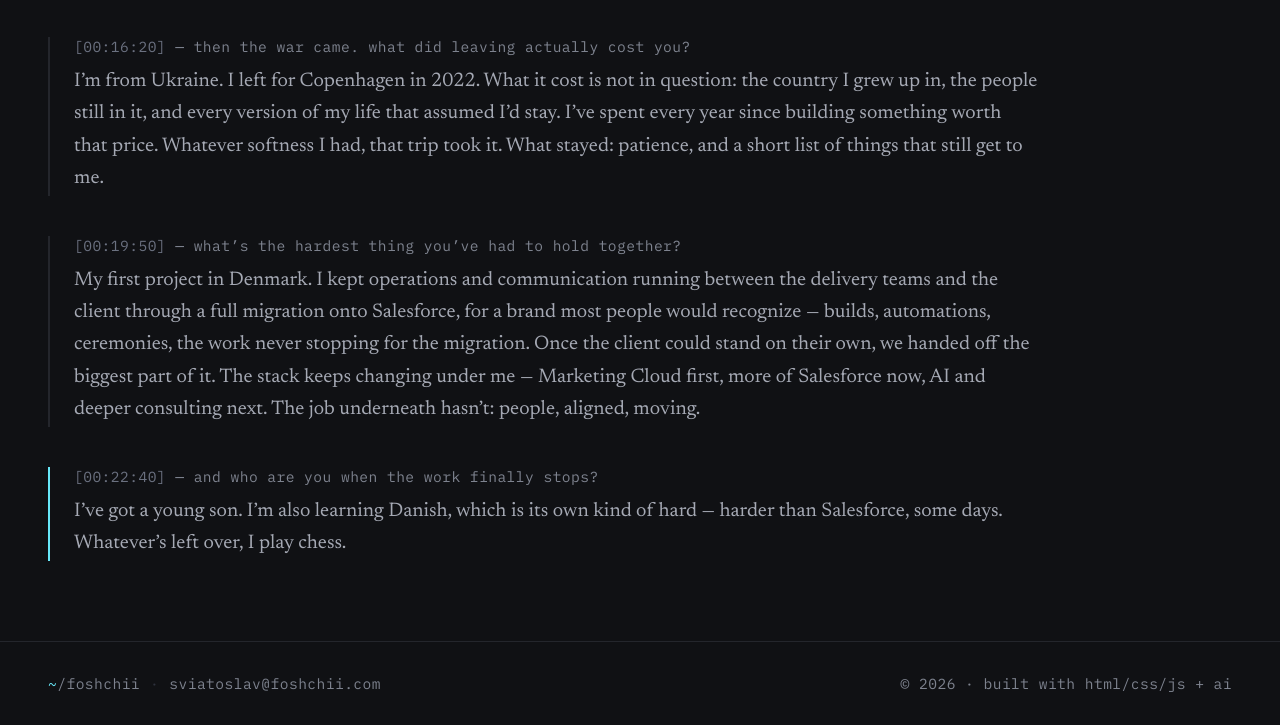
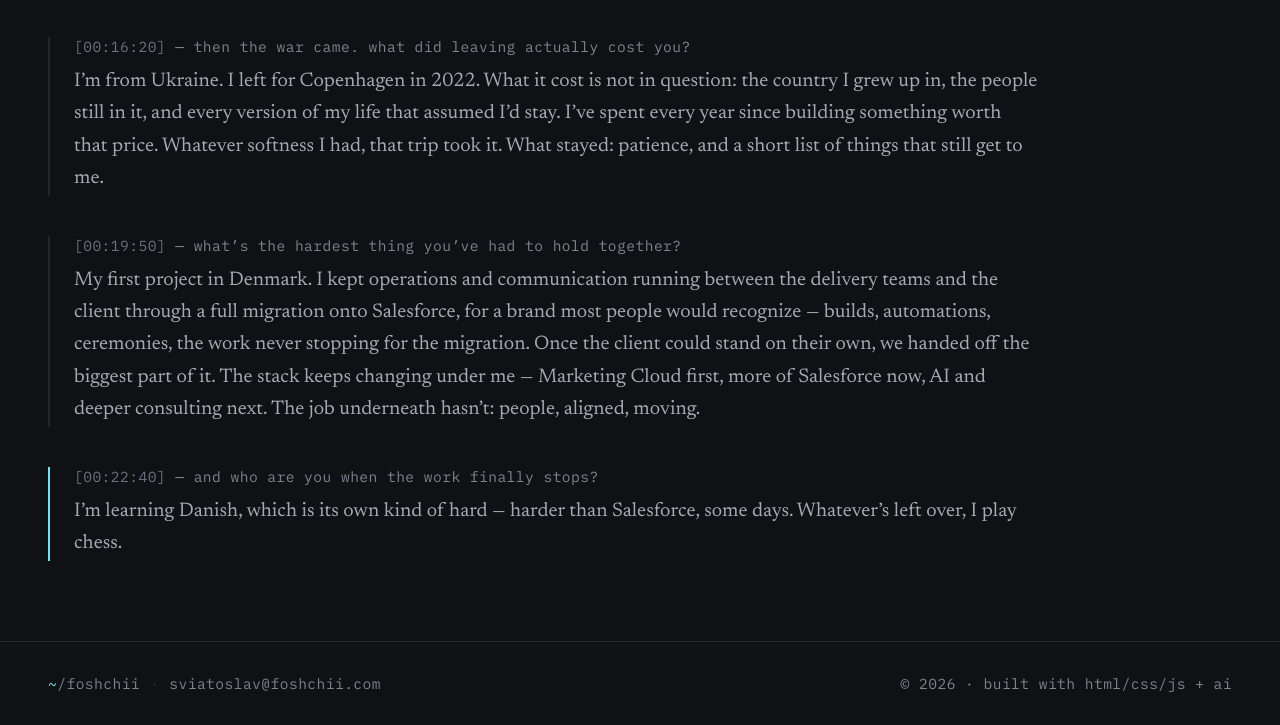
Before and after one commit to Foshchii/foshchii.github.io, a plain HTML site: page about.html in a window 1280 px wide. Shown: the part 2720-3445 px from the top of the page. Drawn offline with nearby package versions, Linux system fonts and the light colour scheme.

Commit message:
Remove personal family details from both About pages

```diff
--- a/about.html
+++ b/about.html
@@ -150,7 +150,7 @@
 
         <div style="border-left:2px solid #67E8F9; padding-left:24px">
           <div style="font:400 13px 'IBM Plex Mono',monospace; letter-spacing:0.03em; color:#6B7180; margin-bottom:10px">[00:22:40] <span style="color:#7E838F">— and who are you when the work finally stops?</span></div>
-          <p style="margin:0; font:400 17.5px/1.65 'Newsreader',serif; color:#A5A9B4">I’ve got a young son. I’m also learning Danish, which is its own kind of hard — harder than Salesforce, some days. Whatever’s left over, I play chess.</p>
+          <p style="margin:0; font:400 17.5px/1.65 'Newsreader',serif; color:#A5A9B4">I’m learning Danish, which is its own kind of hard — harder than Salesforce, some days. Whatever’s left over, I play chess.</p>
         </div>
       </div>
 
```
Also changed, not shown: psychology/about.html (+1 -1 lines).
